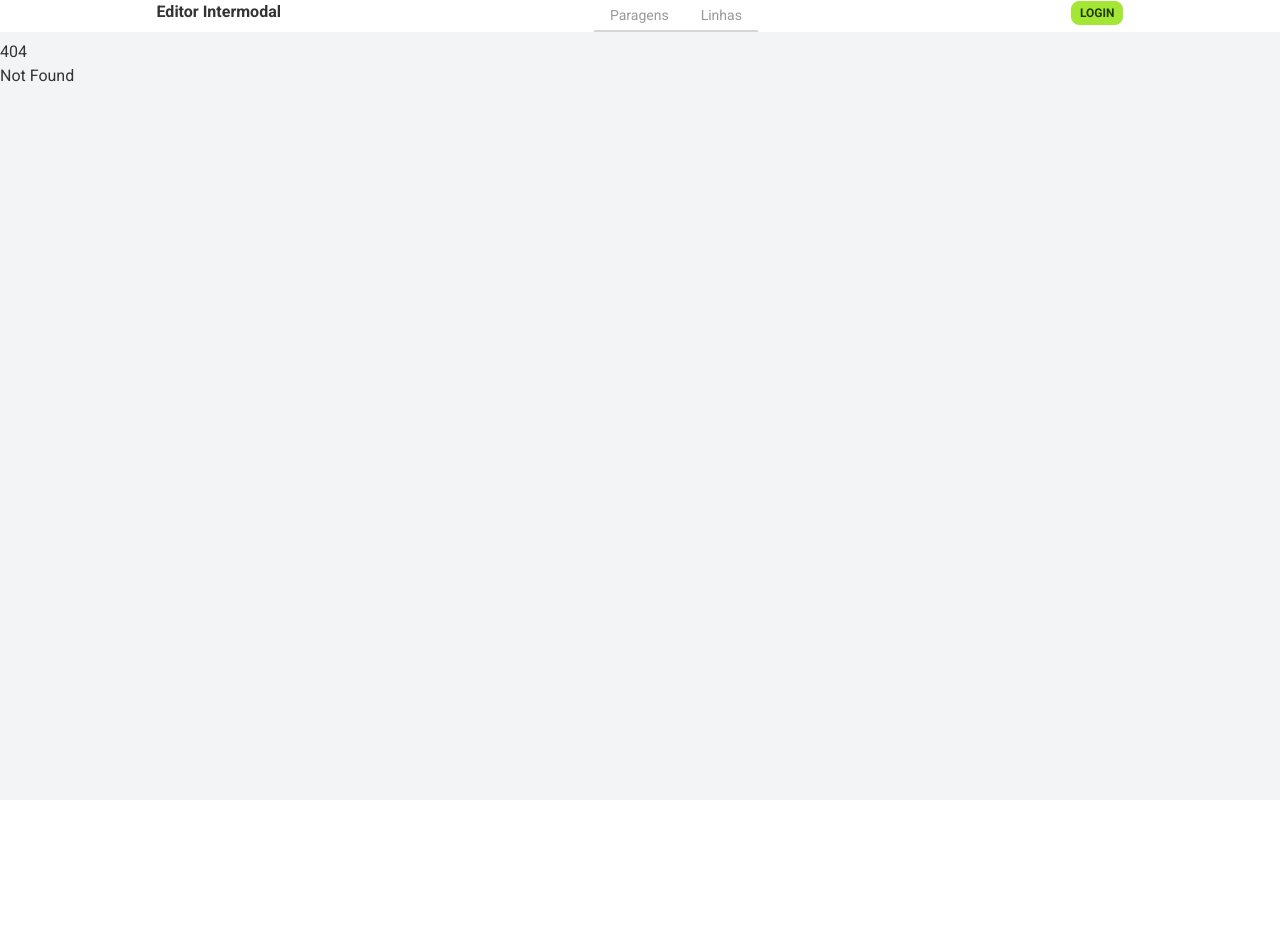
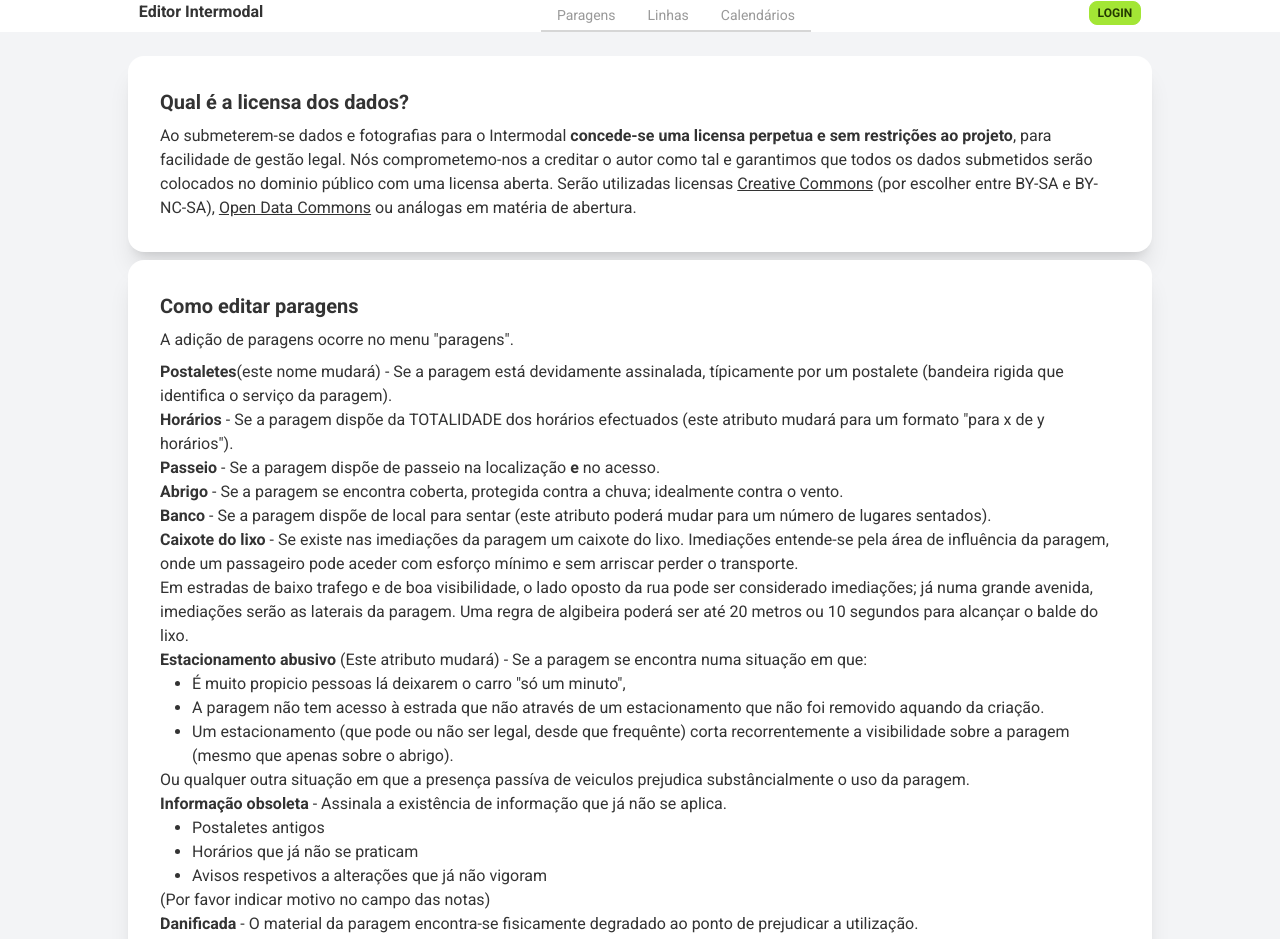
Before and after one commit to intermodalpt/web-editor, a SvelteKit app: page /instructions in a window 1280 px wide. Before the commit this address had no page. Shown: the top 939 px of the page. Before the commit the page ends 800 px from the top, so only its background shows below. Built offline with nearby package versions, Linux system fonts and the light colour scheme.

Commit message:
Hide away disallowed features from the UI

```diff
--- a/src/lib/editor/StopForm.svelte
+++ b/src/lib/editor/StopForm.svelte
@@ -172,6 +172,7 @@
 
 <div class="grid grid-cols-1 md:grid-cols-2 lg:grid-cols-3 xl:grid-cols-4">
 	<div class="flex flex-col gap-1 p-2 overflow-visible w-full">
+		<a class="btn btn-sm" href="/instructions">Instruções</a>
 		<div class="form-control w-full max-w-xs">
 			<label class="input-group">
 				<span class="label-text w-24">Fonte</span>
--- a/src/routes/Header.svelte
+++ b/src/routes/Header.svelte
@@ -17,6 +17,11 @@
 				class="tab tab-bordered"
 				class:tab-active={$page.url.pathname.startsWith('/lines')}>Linhas</a
 			>
+			<a
+				href="/calendars"
+				class="tab tab-bordered"
+				class:tab-active={$page.url.pathname.startsWith('/calendars')}>Calendários</a
+			>
 			{#if $decodedToken}
 				<a
 					href="/images"
@@ -25,11 +30,6 @@
 				>
 			{/if}
 			{#if $decodedToken?.permissions?.is_admin}
-				<a
-					href="/calendars"
-					class="tab tab-bordered"
-					class:tab-active={$page.url.pathname.startsWith('/calendars')}>Calendários</a
-				>
 				<a
 					href="/moderation"
 					class="tab tab-bordered"
--- a/src/routes/calendars/+page.svelte
+++ b/src/routes/calendars/+page.svelte
@@ -3,7 +3,7 @@
 	import Select from 'svelte-select';
 	import { api_server } from '$lib/settings.js';
 	import { calendarStr, isDeepEqual } from '$lib/utils.js';
-	import { token, operators } from '$lib/stores.js';
+	import { token, decodedToken, operators } from '$lib/stores.js';
 
 	/** @type {import('./$types').PageData} */
 	export let data;
@@ -166,12 +166,14 @@
 								<td>{calendar.name}</td>
 								<td>{calendarStr(calendar.calendar)}</td>
 								<td>
+									{#if $decodedToken?.permissions.is_admin}
 										<span
 											class="btn btn-error btn-xs btn-outline"
 											on:mouseup={() => {
 												deleteCalendar(calendar);
 											}}>Apagar</span
 										>
+									{/if}
 								</td>
 							</tr>
 						{/each}
@@ -181,7 +183,7 @@
 		</div>
 	</div>
 
-	{#if selectedOperatorId}
+	{#if selectedOperatorId && $decodedToken?.permissions.is_admin}
 		<div class="card max-w-5xl bg-base-100 shadow-md">
 			<div class="card-body">
 				<h2 class="card-title">Novo calendário</h2>
--- /dev/null
+++ b/src/routes/instructions/+page.js
@@ -0,0 +1,10 @@
+import { loadToken } from '$lib/stores.js';
+
+export const csr = true;
+export const ssr = false;
+export const prerender = false;
+
+/** @type {import('./$types').PageLoad} */
+export async function load({ params, fetch }) {
+	await loadToken(fetch);
+}
--- /dev/null
+++ b/src/routes/instructions/+page.svelte
@@ -0,0 +1,191 @@
+<svelte:head>
+	<title>Intermodal - Instruções</title>
+	<meta name="description" content="Instruções" />
+</svelte:head>
+
+<div class="flex flex-col gap-2 w-full max-w-5xl mt-4 self-center">
+	<div class="card w-full bg-base-100 shadow-xl">
+		<div class="card-body">
+			<h2 class="card-title">Qual é a licensa dos dados?</h2>
+			<p>
+				Ao submeterem-se dados e fotografias para o Intermodal
+				<b>concede-se uma licensa perpetua e sem restrições ao projeto</b>,
+				para facilidade de gestão legal. Nós comprometemo-nos a creditar o autor como tal e garantimos
+				que todos os dados submetidos serão colocados no dominio público com uma licensa aberta. Serão
+				utilizadas licensas
+				<a href="https://creativecommons.org/" class="link">Creative Commons</a> (por escolher entre BY-SA e BY-NC-SA),
+				<a href="https://opendatacommons.org/licenses/odbl/summary/" class="link"
+					>Open Data Commons</a
+				> ou análogas em matéria de abertura.
+			</p>
+		</div>
+	</div>
+	<div class="card w-full bg-base-100 shadow-xl">
+		<div id="edit-stops" class="card-body">
+			<h2 class="card-title">Como editar paragens</h2>
+			<p>A adição de paragens ocorre no menu "paragens".</p>
+			<ul>
+				<li>
+					<b>Postaletes</b>(este nome mudará) - Se a paragem está devidamente assinalada,
+					típicamente por um postalete (bandeira rigida que identifica o serviço da paragem).
+				</li>
+				<li>
+					<b>Horários</b> - Se a paragem dispõe da TOTALIDADE dos horários efectuados (este atributo
+					mudará para um formato "para x de y horários").
+				</li>
+				<li>
+					<b>Passeio</b> - Se a paragem dispõe de passeio na localização <b>e</b> no acesso.
+				</li>
+				<li>
+					<b>Abrigo</b> - Se a paragem se encontra coberta, protegida contra a chuva; idealmente contra
+					o vento.
+				</li>
+				<li>
+					<b>Banco</b> - Se a paragem dispõe de local para sentar (este atributo poderá mudar para um
+					número de lugares sentados).
+				</li>
+				<li>
+					<b>Caixote do lixo</b> - Se existe nas imediações da paragem um caixote do lixo.
+					Imediações entende-se pela área de influência da paragem, onde um passageiro pode aceder
+					com esforço mínimo e sem arriscar perder o transporte.<br />
+					Em estradas de baixo trafego e de boa visibilidade, o lado oposto da rua pode ser considerado
+					imediações; já numa grande avenida, imediações serão as laterais da paragem. Uma regra de algibeira
+					poderá ser até 20 metros ou 10 segundos para alcançar o balde do lixo.
+				</li>
+				<li>
+					<b>Estacionamento abusivo</b> (Este atributo mudará) - Se a paragem se encontra numa
+					situação em que:
+					<ol class="list-disc ml-8">
+						<li>É muito propicio pessoas lá deixarem o carro "só um minuto",</li>
+						<li>
+							A paragem não tem acesso à estrada que não através de um estacionamento que não foi
+							removido aquando da criação.
+						</li>
+						<li>
+							Um estacionamento (que pode ou não ser legal, desde que frequênte) corta
+							recorrentemente a visibilidade sobre a paragem (mesmo que apenas sobre o abrigo).
+						</li>
+					</ol>
+					Ou qualquer outra situação em que a presença passíva de veiculos prejudica substâncialmente
+					o uso da paragem.
+				</li>
+				<li>
+					<b>Informação obsoleta</b> - Assinala a existência de informação que já não se aplica.
+					<ol class="list-disc ml-8">
+						<li>Postaletes antigos</li>
+						<li>Horários que já não se praticam</li>
+						<li>Avisos respetivos a alterações que já não vigoram</li>
+					</ol>
+					(Por favor indicar motivo no campo das notas)
+				</li>
+				<li>
+					<b>Danificada</b> - O material da paragem encontra-se fisicamente degradado ao ponto de
+					prejudicar a utilização.
+					<ul class="list-disc ml-8">
+						<li>Abrigos com paredes em falta</li>
+						<li>Banco partido</li>
+						<li>Postes caidos</li>
+						<li>Infiltrações</li>
+					</ul>
+					(Por favor indicar motivo no campo das notas)
+				</li>
+				<li>
+					<b>Vandalizada</b> - Apesar do material se encontrar fisicamente utilizável, existe uma
+					forte presença de vandalismo.
+					<ul class="list-disc ml-8">
+						<li>Graffiti</li>
+						<li>Rasgões ou desenhos nos horários</li>
+						<li>
+							Publicidade (incluindo se afixada por individuos autorizados; o critério não é
+							legalidade é o estrago ao serviço)
+						</li>
+					</ul>
+				</li>
+				<li>
+					<b>Atravessamento de via</b> - Se uma forma segura de atravessar a via nas imediações próximas
+					à paragem. Regra geral, isto implica uma passadeira a menos de 30-50 metros. Em grandes avenidas
+					a tolerância deverá de ser maior. Uma rua local de muito baixo transito considera-se atravessavel
+					mesmo que sem passadeira, desde que não exista possibilidade de atropelamento sem malicia.
+				</li>
+				<li>
+					<b>Acesso de mobilidade reduzida</b> - Se existe infraestrutura de suporte a pessoas com problemas
+					de locomoção ou invisuais. Este atributo mudará, mas para já é uma visão geral, portanto depende
+					da existência de pavimento rebaixado, idealmente táctil.
+				</li>
+				<li>
+					<b>Posição da iluminação</b> - Própria se a paragem se auto-ilumina; directa caso se
+					enconte por cima ou se trate de um holofote direccionado à paragem; indirecta se a
+					iluminação da paragem
+					<div class="overflow-x-auto">
+						<img src="/iluminacao-forca.svg" class="h-48 max-w-none" />
+					</div>
+				</li>
+				<li>
+					<b>Força da iluminação</b> - Referente à visibilidade noturna
+					<ul class="list-disc ml-8">
+						<li>
+							<b>Forte</b>: Uma pessoa consegue confortávelmente estar a ler na paragem. Tudo é
+							abundântemente visível
+						</li>
+						<li>
+							<b>Média</b>: As imediações são bem visíveis. Um veiculo não terá problema em ver a
+							paragem e pessoas nas imediações.
+						</li>
+						<li><b>Fraca</b>: Existe luz suficiente para perceber por onde andar e pouco mais.</li>
+						<li>
+							<b>Sem iluminação</b>: A iluminação é insuficiente para que um peão a olho nú consiga
+							perceber, sem esforço, o meio em que a paragem se insere.
+						</li>
+					</ul>
+				</li>
+				<li>
+					<b>Iluminação no acesso</b> - O trajecto até à paragem também tem uma iluminação no mínimo
+					fraca (o traçado é perceptivel sem esforço).
+				</li>
+				<li>
+					<b>Visibilidade da paragem para o veiculo</b> - Um passageiro nas imediações da paragem consegue
+					ver os veiculos chegar.
+				</li>
+				<li>
+					<b>Visibilidade do abrigo para o veiculo</b> - Um passageiro dentro do abrigo (idealmente sentado)
+					consegue ver os veiculos chegar.
+				</li>
+				<li>
+					<b>Visibilidade do veiculo para a paragem</b> - Um motorista consegue concluir se uma paragem
+					tem passageiros (no exterior) enquanto ainda vai a tempo de efetual paragem. (Um problema por
+					exemplo quando o acesso à paragem implica um desvio atempado)
+				</li>
+				<li>
+					<b>Notas</b> - Servem para indicar detalhes sobre a paragem que são notórios e não se enquadram
+					no restante formulário. Por exemplo: "A paragem deste lado faz serviço de empresa xyz mas a
+					do lado oposto não. Poderá ser um erro, alguém que confirme sff."
+				</li>
+			</ul>
+		</div>
+	</div>
+	<div class="card w-full bg-base-100 shadow-xl">
+		<div class="card-body">
+			<h2 class="card-title">Como adicionar fotografias</h2>
+			<p>...</p>
+		</div>
+	</div>
+	<div class="card w-full bg-base-100 shadow-xl">
+		<div class="card-body">
+			<h2 class="card-title">Porquê é que deixei de conseguir ver as minhas alterações?</h2>
+			<p>
+				Infelizmente, a partir do momento em que se recarregue o editor as alterações são perdidas
+				da memória. Estão todavia guardadas na base de dados do serviço e serão visiveis assim que
+				forem aprovadas (processo que poderá levar alguns dias). Poderás apressar o processo
+				submetendo fotografias que confirmem o indicado.
+			</p>
+		</div>
+	</div>
+	<div class="card w-full bg-base-100 shadow-xl">
+		<div class="card-body">
+			<h2 class="card-title">Como adicionar linhas, horário ou calendários?</h2>
+			<p>
+				Essas informações só podem ser alteradas por elementos da equipa de moderação do Intermodal
+			</p>
+		</div>
+	</div>
+</div>
--- a/src/routes/routes/[route]/departures/+page.svelte
+++ b/src/routes/routes/[route]/departures/+page.svelte
@@ -122,13 +122,17 @@
 								<div class="bg-base-100 rounded-lg flex flex-col min-w-[1.0rem] items-start p-1">
 									<div class="font-bold">{hour}</div>
 									{#each departures as departure}
-										<a
-											class="cursor-pointer hover:bg-base-300"
-											on:mouseup={() => {
-												selectedDepartureCalendarId = departure.calendarId;
-												selectedDepartureId = departure.id;
-											}}>{departure.minute}</a
-										>
+										{#if $decodedToken?.permissions.is_admin}
+											<span
+												class="cursor-pointer hover:bg-base-300"
+												on:mouseup={() => {
+													selectedDepartureCalendarId = departure.calendarId;
+													selectedDepartureId = departure.id;
+												}}>{departure.minute}</span
+											>
+										{:else}
+											<span>{departure.minute}</span>
+										{/if}
 									{/each}
 								</div>
 							{/each}
@@ -162,7 +166,7 @@
 			</div>
 		</div>
 	{/if}
-	{#if data.calendars && subroute}
+	{#if data.calendars && subroute && $decodedToken?.permissions.is_admin}
 		<div class="card bg-base-100 shadow-md">
 			<div class="card-body">
 				<h2 class="card-title">Nova partida em {subroute.flag}</h2>
--- a/src/routes/routes/[route]/subroutes/+page.svelte
+++ b/src/routes/routes/[route]/subroutes/+page.svelte
@@ -1,14 +1,17 @@
 <script>
+	import { invalidate } from '$app/navigation';
 	import { api_server } from '$lib/settings.js';
 	import { token, operators } from '$lib/stores.js';
-	import { invalidate } from '$app/navigation';
+	import { decodedToken } from '$lib/stores.js';
 
 	/** @type {import('./$types').PageData} */
 	export let data;
 
-	const route = data.route;
+	let route = data.route;
 	let routeChanged = false;
-	let mainSubrouteIndex = route.subroutes.findIndex((subroute) => subroute.id === route.main_subroute);
+	let mainSubrouteIndex = route.subroutes.findIndex(
+		(subroute) => subroute.id === route.main_subroute
+	);
 
 	function addSubroute() {
 		route.subroutes.push({
@@ -208,6 +211,7 @@
 							bind:value={route.code}
 							on:change={() => (routeChanged = true)}
 							class="input input-bordered w-24 input-md"
+							disabled={!$decodedToken?.permissions.is_admin}
 						/>
 					</label>
 				</div>
@@ -219,6 +223,7 @@
 							bind:value={route.name}
 							on:change={() => (routeChanged = true)}
 							class="input input-bordered w-full input-md"
+							disabled={!$decodedToken?.permissions.is_admin}
 						/>
 					</label>
 				</div>
@@ -242,6 +247,7 @@
 								bind:checked={route.active}
 								on:change={() => (routeChanged = true)}
 								class="checkbox checkbox-info"
+								disabled={!$decodedToken?.permissions.is_admin}
 							/>
 						</label>
 					</div>
@@ -260,6 +266,7 @@
 							class="btn btn-success btn-xs"
 							value="+"
 							on:mouseup={addSubroute}
+							disabled={!$decodedToken?.permissions.is_admin}
 						/>
 					</th>
 				</tr>
@@ -274,6 +281,7 @@
 								on:change={() => (routeChanged = true)}
 								name="main-route"
 								value={index}
+								disabled={!$decodedToken?.permissions.is_admin}
 							/>
 						</td>
 						<td>
@@ -282,6 +290,7 @@
 								type="text"
 								bind:value={subroute.flag}
 								on:change={() => (subroute.changed = true)}
+								disabled={!$decodedToken?.permissions.is_admin}
 							/>
 						</td>
 						<td>
@@ -290,6 +299,7 @@
 								type="checkbox"
 								bind:checked={subroute.circular}
 								on:change={() => (subroute.changed = true)}
+								disabled={!$decodedToken?.permissions.is_admin}
 							/>
 						</td>
 						<td>
@@ -300,6 +310,7 @@
 								on:mouseup={() => {
 									delSubroute(index);
 								}}
+								 disabled={!$decodedToken?.permissions.is_admin}
 							/>
 						</td>
 					</tr>
--- a/src/routes/stops/+page.svelte
+++ b/src/routes/stops/+page.svelte
@@ -6,11 +6,13 @@
 	import 'leaflet.featuregroup.subgroup?client';
 	import { api_server } from '$lib/settings.js';
 	import { icons, picIcon } from '$lib/assets.js';
-	import { token, stops, pictures, decodedToken } from '$lib/stores.js';
+	import { token, decodedToken } from '$lib/stores.js';
 	import StopForm from '$lib/editor/StopForm.svelte';
 
 	/** @type {import('./$types').PageData} */
 	export let data;
+	const stops = data.stops;
+	const pictures = data.pictures;
 
 	let map;
 	let control;
@@ -340,13 +342,32 @@
 	<div>
 		{#if $selectedStop}
 			<StopForm stop={selectedStop} on:save={saveStopMeta} />
+			<div>
+				<input
+					type="button"
+					class="input input-info"
+					value="Filtros"
+					on:click={openFilterPicker}
+					on:keypress={openFilterPicker}
+				/>
+				<a class="btn" href="/instructions#edit-stops">Instruções</a>
+			</div>
 		{:else}
+			<div>
+				<input
+					type="button"
+					class="input input-info"
+					value="Filtros"
+					on:click={openFilterPicker}
+					on:keypress={openFilterPicker}
+				/>
+				<a class="btn" href="/instructions#edit-stops">Instruções</a>
+			</div>
 			<p>Escolha uma paragem para a editar.</p>
 		{/if}
 	</div>
 </div>
 
-<input type="button" class="input input-info" value="Filtros" on:click={openFilterPicker} />
 {#if previewedPic}
 	<input type="checkbox" id="pic-preview" class="modal-toggle" checked />
 	<div class="modal">
```
Lines whose indentation alone changed are shown as unchanged.
